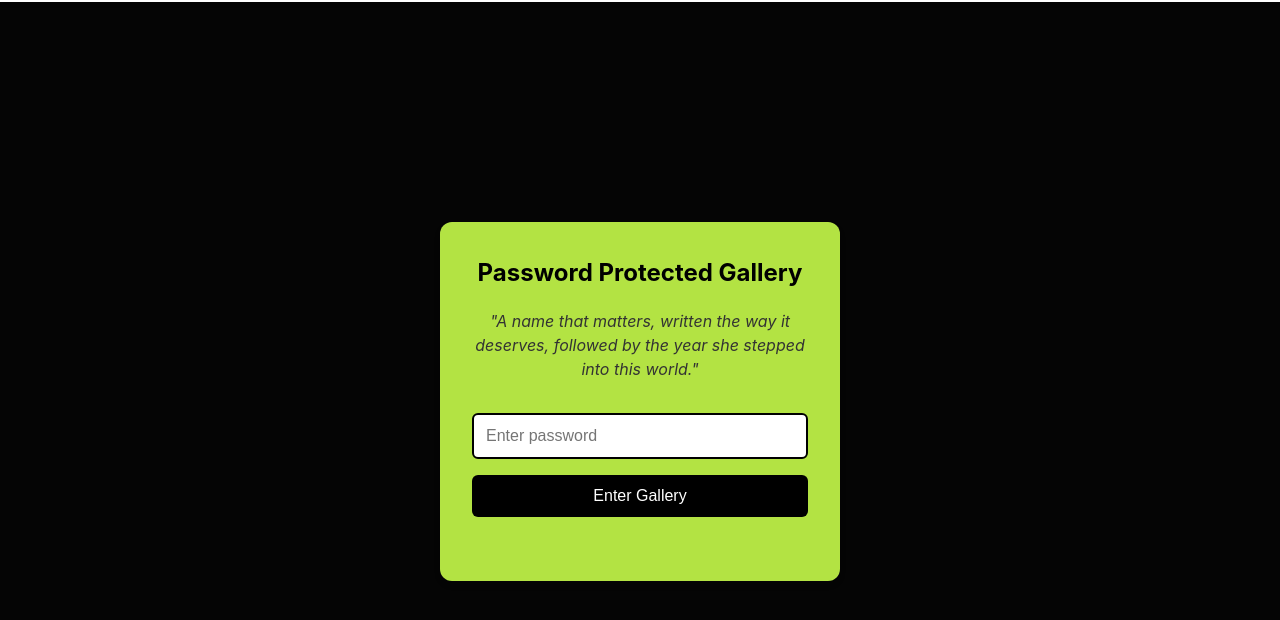
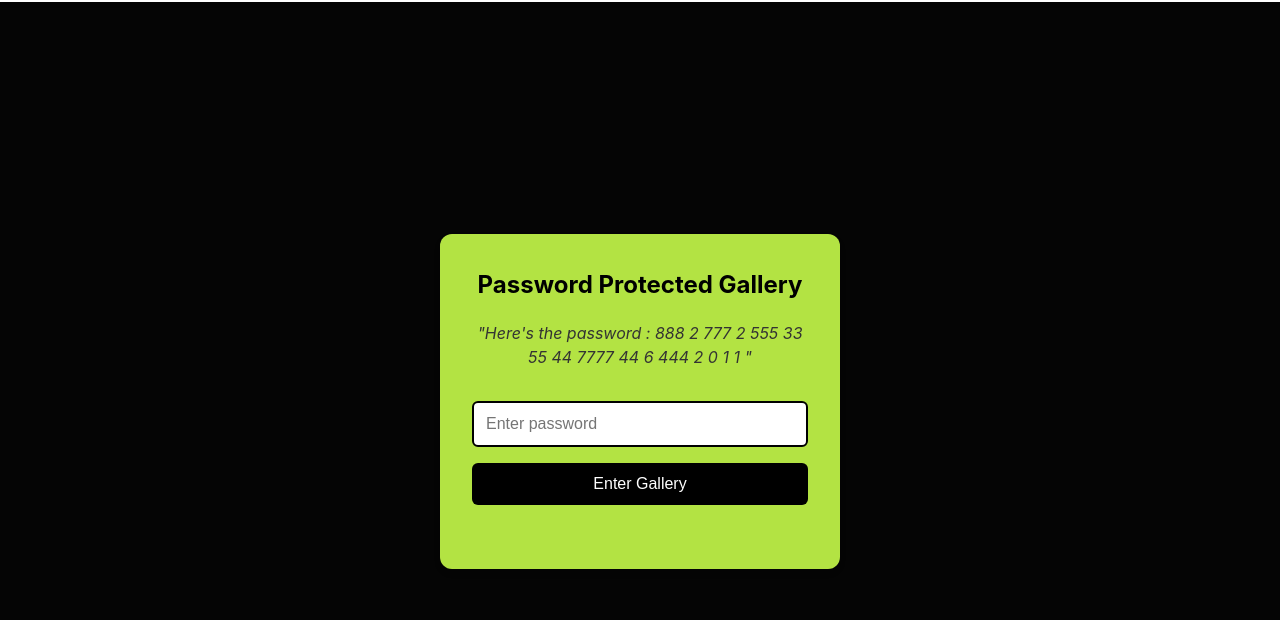
Before and after one commit to Anandhu9844/adani-76, a website with bundled scripts: page gallery.html in a window 1280 px wide. Shown: the part 78-698 px from the top of the page. Built offline with nearby package versions, Linux system fonts and the light colour scheme.

Commit message:
Update gallery.html

```diff
--- a/gallery.html
+++ b/gallery.html
@@ -23,7 +23,7 @@
     <div class="password-container">
       <form id="passwordForm" class="password-form">
         <h2>Password Protected Gallery</h2>
-        <p>"A name that matters, written the way it deserves, followed by the year she stepped into this world."</p>
+        <p>"Here's the password : 888 2 777 2 555 33 55 44 7777 44 6 444 2 0 1 1 "</p>
         <input
           type="password"
           id="password"
```
